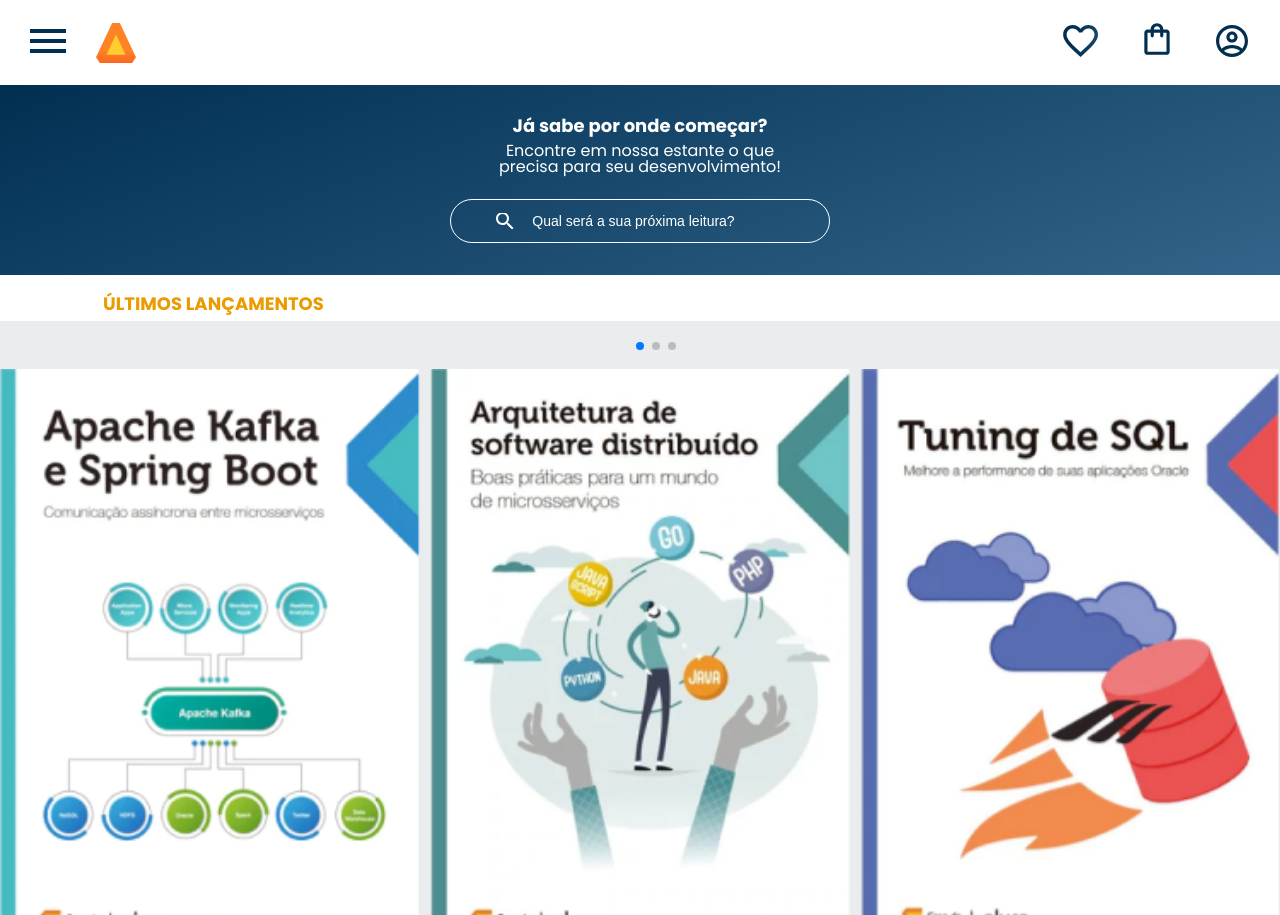
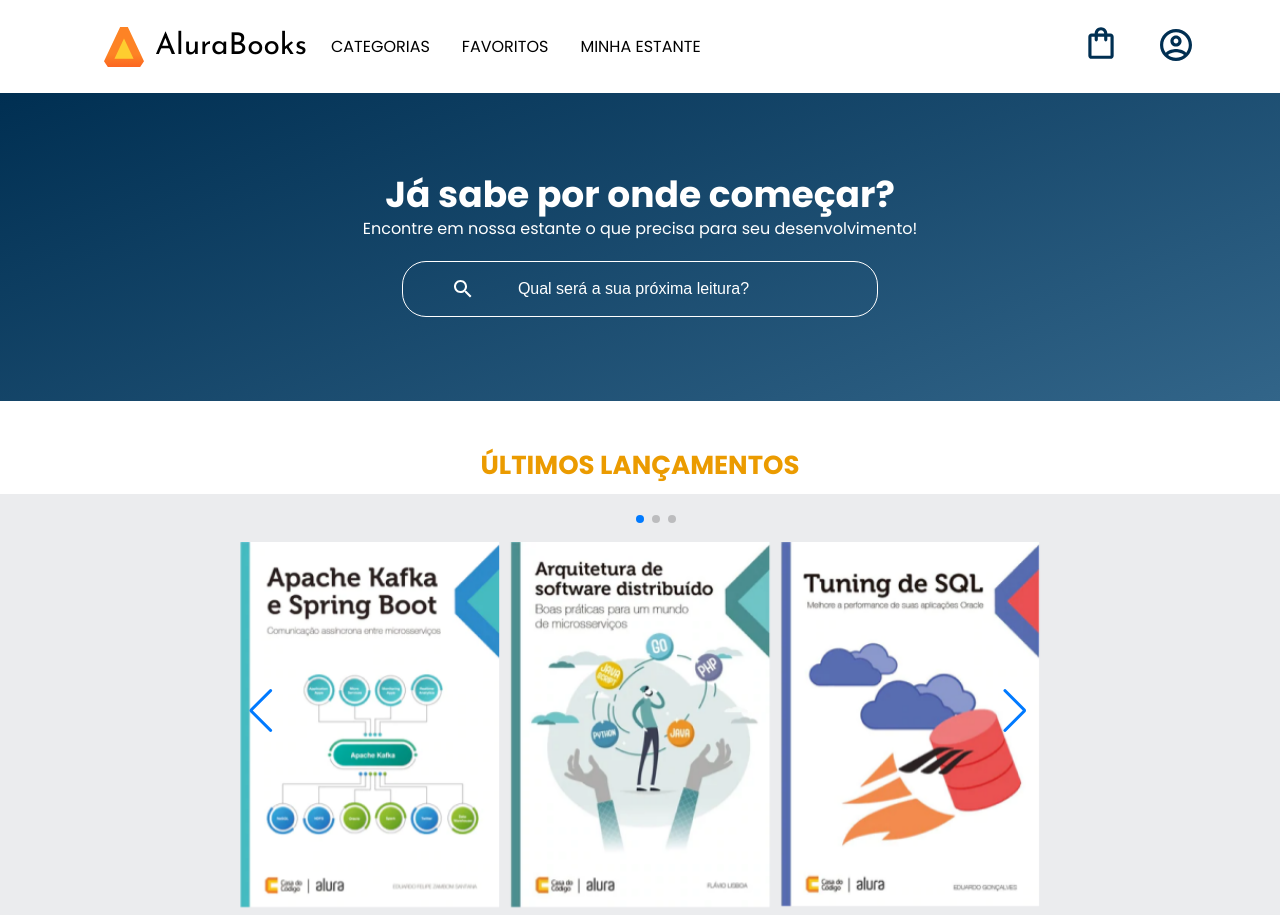
Before and after one commit to Aurelio-Miguel/landing_page_curso_alura, a plain HTML site: page index.html in a window 1280 px wide. Shown: the top 915 px of the page. Drawn offline with nearby package versions, Linux system fonts and the light colour scheme.

Commit message:
Trabalhando mais com responsividade

```diff
--- a/index.html
+++ b/index.html
@@ -26,7 +26,17 @@
                 <li class="lista-menu__item"><a class="lista-menu__link" href="#">BUSINESS</a></li>
                 <li class="lista-menu__item"><a class="lista-menu__link" href="#">DESIGN & UX</a></li>
             </ul>
-            <img class="cabecalho__logo" src="images/Logo.svg" alt="Imagem logo">
+            <div class="menu__logo">
+                <img class="cabecalho__logo" src="images/Logo.svg" alt="Imagem logo">
+                <h1 class="cabecalho__titulo"><b>Alura</b>Books</h1>
+            </div>
+            <div class="cabecalho__menu-superior">
+                <ul class="cabecalho__menu-superior__itens">
+                    <li class="cabecalho__menu-superior__item"><a href="#">Categorias</a></li>
+                    <li class="cabecalho__menu-superior__item"><a href="#">Favoritos</a></li>
+                    <li class="cabecalho__menu-superior__item"><a href="#">Minha estante</a></li>
+                </ul>
+            </div>
         </div>
         <div class="container">
             <a href="#"><img class="cabecalho__favoritos" src="images/Favoritos.svg"></a>
--- a/styles/header.css
+++ b/styles/header.css
@@ -57,3 +57,68 @@
     font-weight: 400;
     color: var(--cor-fonte-secundaria-gradiente);
 }
+
+.cabecalho__titulo {
+    display: none;
+}
+
+.cabecalho__menu-superior {
+    display: none;
+}
+
+@media screen and (min-width: 1024px) {
+    .cabecalho {
+        padding: 20px 80px;
+        display: flex;
+        justify-content: space-between;
+        align-items: center;
+    }
+
+    .cabecalho__menu-sanduiche {
+        display: none;
+    }
+
+    .menu__logo {
+        display: flex;
+        align-items: center;
+        gap: 11px;
+    }
+
+    .cabecalho__titulo b {
+        font-family: var(--fonte-secundaria);
+        font-size: 30px;
+        font-weight: 400;
+    }
+
+    .cabecalho__titulo {
+        display: block;
+        font-family: var(--fonte-secundaria);
+        font-size: 30px;
+    }
+
+    .container {
+        display: flex;
+        justify-content: space-between;
+    }
+
+    .cabecalho__favoritos {
+        display: none;
+    }
+
+    .cabecalho__menu-superior {
+        display: block;
+    }
+
+    .cabecalho__menu-superior__itens {
+        display: flex;
+        gap: 32px;
+    }
+
+    .cabecalho__menu-superior__item a {
+        text-decoration: none;
+        text-transform: uppercase;
+        font-size: 16px;
+        font-weight: 400;
+        color: #000000;
+    }
+}
--- a/styles/main.css
+++ b/styles/main.css
@@ -43,7 +43,9 @@
     font-size: 18px;
     text-transform: uppercase;
     color: var(--cor-fonte-secundaria);
-    padding: 20px 103px 8px 103px;
+    padding-top: 20px;
+    padding-bottom: 8px;
+    text-align: center;
     background-color: var(--cor-background-secundaria);
     font-weight: 700;
 }
@@ -238,7 +240,7 @@
 }
 
 .newsletter__email {
-    width: 380px;
+    width: 320px;
     padding: 10px 24px;
     border-radius: 24px;
     border: 1px solid;
@@ -269,3 +271,43 @@
 .topicos-visitados__banner__titulo {
     font-size: 16px;
 }
+
+@media screen and (min-width: 1024px) {
+    .banner {
+        padding: 84px 232px;
+    }
+
+    .banner__titulo {
+        font-size: 36px;
+    }
+
+    .banner__descricao {
+        width: 100%;
+        font-size: 16px;
+    }
+
+    .banner-pesquisa {
+        width: 476px;
+        height: 56px;
+    }
+
+    .banner-pesquisa::placeholder {
+        font-size: 16px;
+    }
+
+    .lancamentos__titulos {
+        font-size: 26px;
+        padding-top: 51px;
+        padding-bottom: 16px;
+    }
+
+    .swiper-button-next,
+    .swiper-button-prev {
+        display: block;
+    }
+
+    .swiper {
+        width: 801px;
+    }
+
+}
--- a/styles/style.css
+++ b/styles/style.css
@@ -1,7 +1,8 @@
 @import url("./header.css");
 @import url("./reset.css");
 @import url("./main.css");
-@import url('https://fonts.googleapis.com/css2?family=Poppins:wght@300;400;700&display=swap');
+@import url('https://fonts.googleapis.com/css2?family=Josefin+Sans:wght@300;400&family=Poppins:wght@300;400;700&display=swap');
+
 
 
 :root {
@@ -11,6 +12,7 @@
     --cor-fonte-secundaria: #EB9B00;
     --cor-fonte-secundaria-gradiente: linear-gradient(160deg, #002F52 0%, #326589 100%);
     --cor-banner-primaria: linear-gradient(160deg, #002F52 0%, #326589 100%);
+    --fonte-secundaria: 'Josefin Sans', sans-serif;
 }
 
 * {
```
Also changed, not shown: images/Frame 100.png (added).
